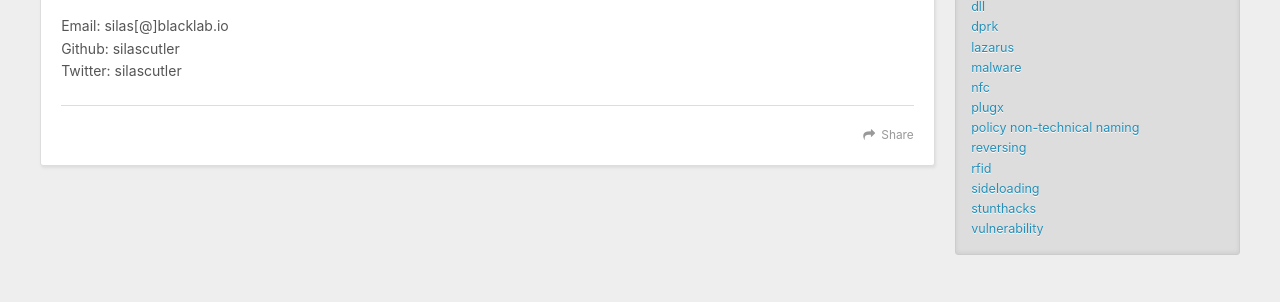
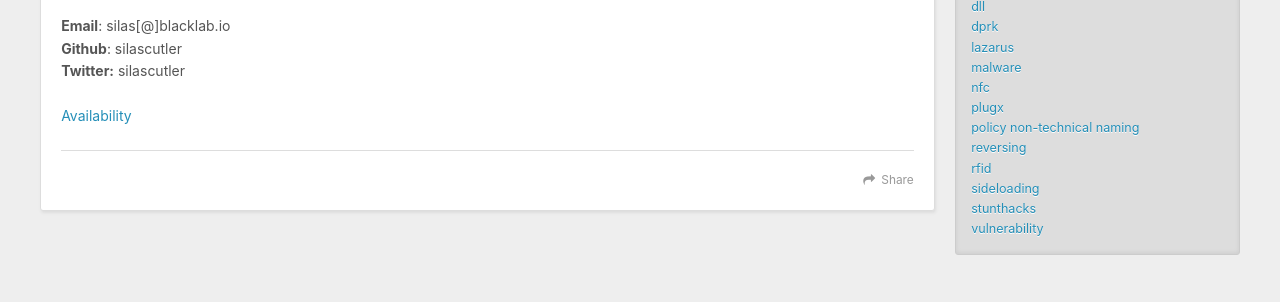
Before and after one commit to silascutler/silascutler.github.io, a plain HTML site: page contact/index.html in a window 1280 px wide. Shown: the part 438-740 px from the top of the page. Drawn offline with nearby package versions, Linux system fonts and the light colour scheme.

Commit message:
Update index.html

```diff
--- a/contact/index.html
+++ b/contact/index.html
@@ -97,7 +97,8 @@
 
     <div class="article-entry" itemprop="articleBody">
 
-        <p>Email: silas[@]blacklab.io<br>Github: silascutler<br>Twitter: silascutler</p>
+      <p><b>Email</b>: silas[@]blacklab.io<br><b>Github</b>: silascutler<br><b>Twitter:</b> silascutler</p>
+      <p><a href="https://calendly.com/silascutler/15min">Availability</a></p>
 
 
     </div>
```
